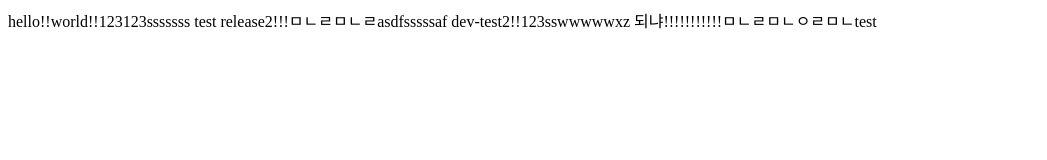
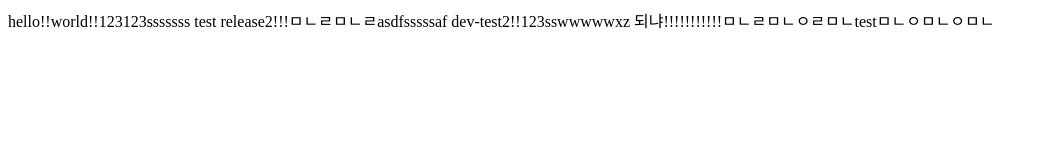
Before and after one commit to shinhyunha/practice, a plain HTML site: page index.html in a window 1280 px wide. Shown: the whole page, without its empty margins (0-1047 px from the left). Drawn offline with Linux system fonts and the light colour scheme.

Commit message:
fix(test): sadfsadf

```diff
--- a/index.html
+++ b/index.html
@@ -9,6 +9,6 @@
     hello!!world!!123123sssssss
     test release2!!!ㅁㄴㄹㅁㄴㄹasdfsssssaf
     dev-test2!!123sswwwwwxz
-    되냐!!!!!!!!!!!ㅁㄴㄹㅁㄴㅇㄹㅁㄴtest
+    되냐!!!!!!!!!!!ㅁㄴㄹㅁㄴㅇㄹㅁㄴtestㅁㄴㅇㅁㄴㅇㅁㄴ
 </body>
 </html>
```
